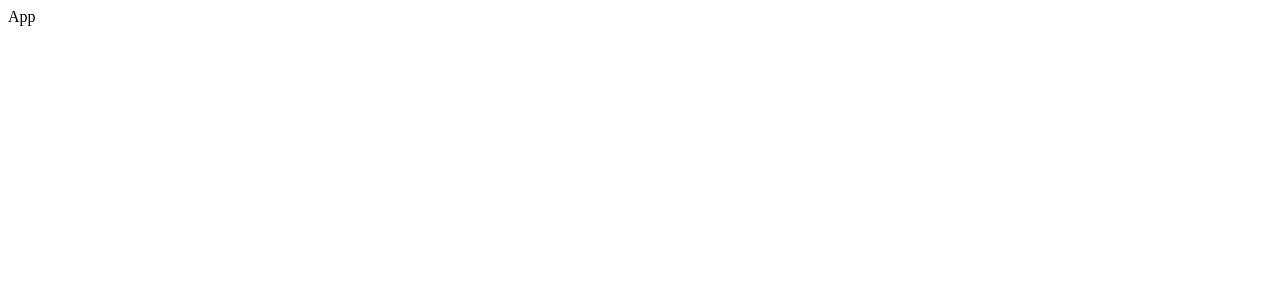
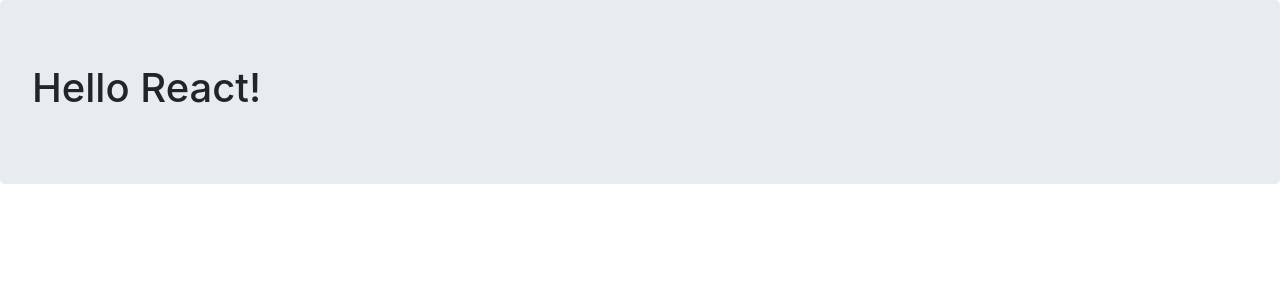
Before and after one commit to CornerYoung/React-redux-login, a React (Create React App) app in the folder react-redux-login-stage1-evn/: page / in a window 1280 px wide. Shown: the top 300 px of the page. Built offline with nearby package versions, Linux system fonts and the light colour scheme.

Commit message:
引入bootstrap压缩样式文件，优化界面效果

```diff
--- a/react-redux-login-stage1-evn/public/index.html
+++ b/react-redux-login-stage1-evn/public/index.html
@@ -24,6 +24,7 @@
       work correctly both with client-side routing and a non-root public URL.
       Learn how to configure a non-root public URL by running `npm run build`.
     -->
+    <link href="https://cdn.bootcss.com/twitter-bootstrap/4.4.1/css/bootstrap.min.css" rel="stylesheet">
     <title>React App</title>
   </head>
   <body>
--- a/react-redux-login-stage1-evn/src/App.js
+++ b/react-redux-login-stage1-evn/src/App.js
@@ -2,8 +2,8 @@
 
 function App() {
   return (
-    <div className="App">
-      App
+    <div className="jumbotron">
+      <h1>Hello React!</h1>
     </div>
   );
 }
--- a/react-redux-login-stage1-evn/src/reducers/auth.js
+++ b/react-redux-login-stage1-evn/src/reducers/auth.js
@@ -1,6 +1,8 @@
-export default function(state={},action){
-    switch(action){
+const auth = (state={},action) => {
+    switch(action.type){
         default:
             return state
     }
 }
+
+export default auth
```
